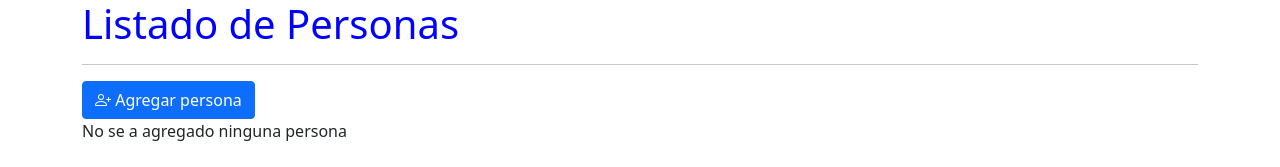
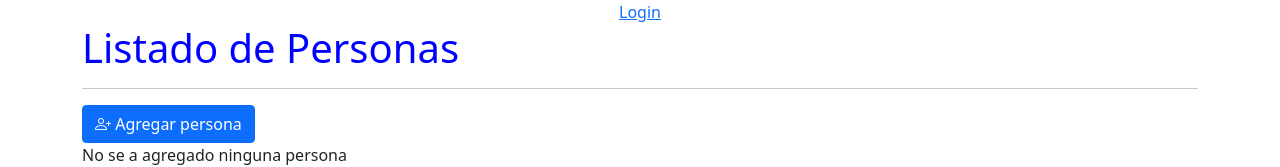
Before and after one commit to IsmaelDom/hello-world-angular, an Angular app: page /personas/0 in a window 1280 px wide. Shown: the top 167 px of the page. Built offline with nearby package versions, Linux system fonts and the light colour scheme; no server answers.

Commit message:
Se agrega acción cerrar sesión

```diff
--- a/src/app/app.component.html
+++ b/src/app/app.component.html
@@ -1 +1,8 @@
+<div *ngIf="!isAutenticado()" class="container text-center">
+    <a routerLink="/login">Login</a>
+</div>
+
+<div *ngIf="isAutenticado()" class="container text-center">
+    <a href="" (click)="salir()">Salir</a>
+</div>
 <router-outlet></router-outlet> <!--Va a tomar lo que esta en las rutas-->
--- a/src/app/app.component.ts
+++ b/src/app/app.component.ts
@@ -1,5 +1,6 @@
 import { Component, OnInit } from '@angular/core';
 import * as firebase from 'firebase';
+import { LoginService } from './login/login.service';
 @Component({
   selector: 'app-root',
   templateUrl: './app.component.html',
@@ -8,6 +9,8 @@
 export class AppComponent implements OnInit {
   title = 'Hola Mundo desde Angular';
 
+  constructor(private loginService: LoginService){}
+
   ngOnInit(): void {
     //Se agrega configuración de firebase
     firebase.default.initializeApp({
@@ -15,4 +18,12 @@
       authDomain: "",
     })
   }
+
+  isAutenticado(){
+    return this.loginService.isAutenticado();
+  }
+
+  salir(){
+    this.loginService.logout();
+  }
 }
--- a/src/app/login/login.service.ts
+++ b/src/app/login/login.service.ts
@@ -25,4 +25,20 @@
     getIdToken(){
         return this.token;
     }
+
+    isAutenticado(){
+        return this.token != '';
+    }
+
+    logout(){
+        firebase.default.auth().signOut()
+                .then(
+                    ()=>{
+                        this.token = '';
+                        this.router.navigate(['login']);
+                    }
+                ).catch(
+                    error => console.log("Error logout: " + error)
+                );
+    }
 }
```
